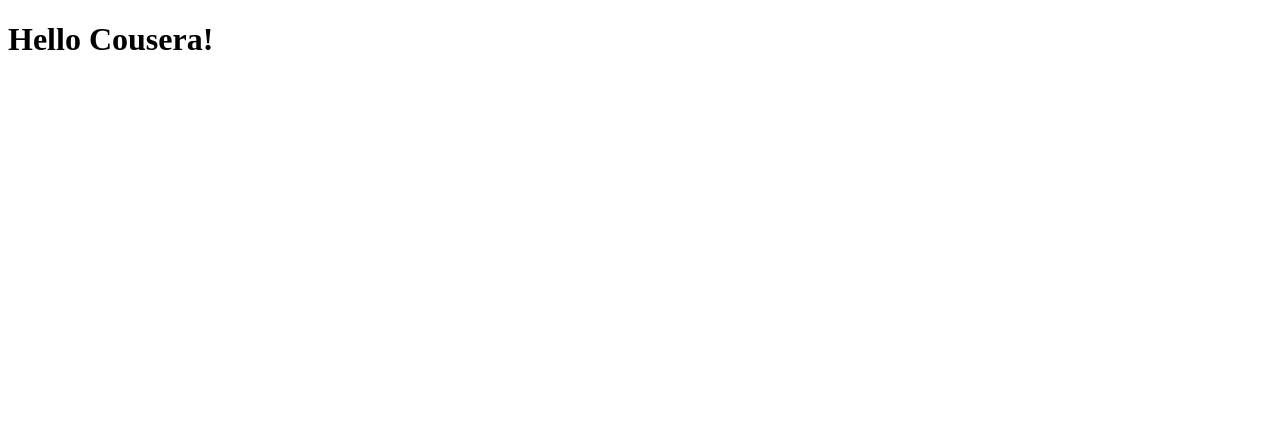
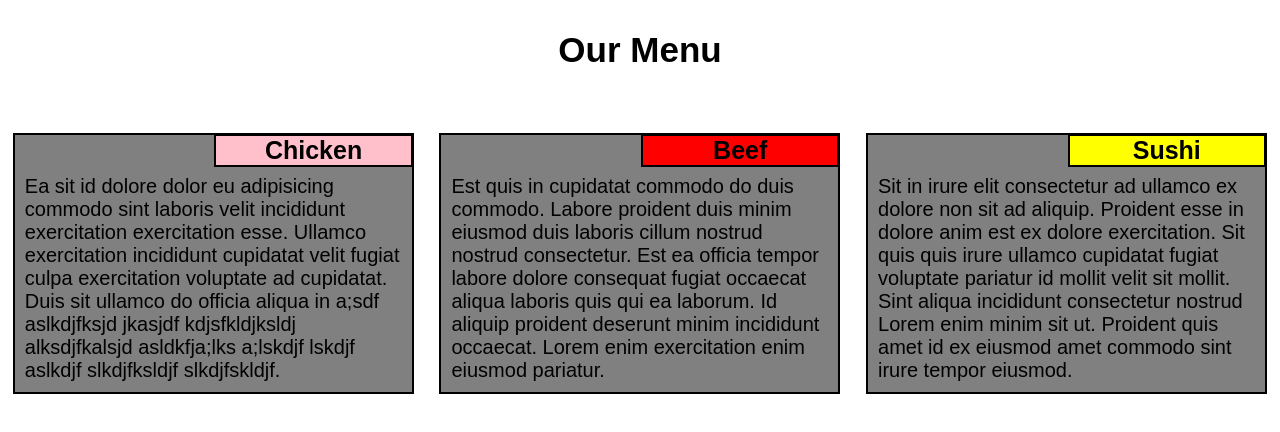
Before and after one commit to joeyallen2/coursera-test, a plain HTML site: page site/index.html in a window 1280 px wide. Drawn offline with Linux system fonts and the light colour scheme.

Commit message:
Module 2 Assignment

```diff
--- a/site/index.html
+++ b/site/index.html
@@ -1,9 +1,31 @@
 <!DOCTYPE html>
 <html>
 <head>
+    <meta charset="utf-8" name="viewport" content="width=device-width, initial-scale=1">
+    <link rel="stylesheet" href="styles.css">
     <title>Hello Courseraa!</title>
 </head>
 <body>
-<h1>Hello Cousera!</h1>
+    <h1>Our Menu</h1>
+    <div class="row">
+        <section id="section1">
+            <div>
+                <h2 id="header1">Chicken</h1>
+                <p>Ea sit id dolore dolor eu adipisicing commodo sint laboris velit incididunt exercitation exercitation esse. Ullamco exercitation incididunt cupidatat velit fugiat culpa exercitation voluptate ad cupidatat. Duis sit ullamco do officia aliqua in a;sdf aslkdjfksjd  jkasjdf kdjsfkldjksldj alksdjfkalsjd asldkfja;lks a;lskdjf lskdjf aslkdjf slkdjfksldjf slkdjfskldjf.</p>
+            </div>
+        </section>
+        <section id="section2">
+            <div>
+                <h2 id="header2">Beef</h2>
+                <p>Est quis in cupidatat commodo do duis commodo. Labore proident duis minim eiusmod duis laboris cillum nostrud nostrud consectetur. Est ea officia tempor labore dolore consequat fugiat occaecat aliqua laboris quis qui ea laborum. Id aliquip proident deserunt minim incididunt occaecat. Lorem enim exercitation enim eiusmod pariatur.</p>
+            </div>
+        </section>
+        <section id="section3">
+            <div>
+                <h2 id="header3">Sushi</h2>
+                <p>Sit in irure elit consectetur ad ullamco ex dolore non sit ad aliquip. Proident esse in dolore anim est ex dolore exercitation. Sit quis quis irure ullamco cupidatat fugiat voluptate pariatur id mollit velit sit mollit. Sint aliqua incididunt consectetur nostrud Lorem enim minim sit ut. Proident quis amet id ex eiusmod amet commodo sint irure tempor eiusmod.</p>
+            </div>
+        </section>
+    </div>
 </body>
 </html>
--- /dev/null
+++ b/site/styles.css
@@ -0,0 +1,71 @@
+* {
+    box-sizing: border-box;
+    font-family: Arial, Helvetica, sans-serif;
+    font-size:20px;
+    margin:0px;
+}
+.row {
+    width: 100%;
+}
+h1 {
+    font-size:175%;
+    text-align:center;
+    margin-bottom: 50px;
+    margin-top:30px;
+}
+section div {
+    background-color:gray;
+    border: 2px solid black;
+    position:relative;
+}
+h2 {
+    width:50%;
+    text-align:center;
+    font-size:125%;
+    position:absolute;
+    right:-1px;
+    top:-1px;
+    border: 2px solid black;
+}
+p {
+    margin:10px;
+    margin-top:40px;
+}
+#header1 {
+    background-color:pink;
+}
+#header2 {
+    background-color: red;
+}
+#header3 {
+    background-color: yellow;
+}
+
+@media (min-width: 992px){
+    section {
+        float:left;
+        width:33.33%;
+        padding:1%;
+    }
+}
+@media (min-width:768px) and (max-width:991px) {
+    #section1,#section2 {
+        width:50%;
+        float:left;
+        padding:1%;
+        padding-bottom:2%;
+    }
+    #section3 {
+        width:100%;
+        float:left;
+        padding-left:1%;
+        padding-right:1%;
+    }
+}
+@media (max-width:767px) {
+    section {
+        float:left;
+        width:100%;
+        padding:3%;
+    }
+}
```
